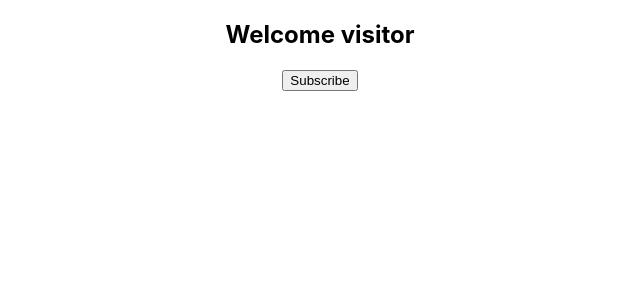
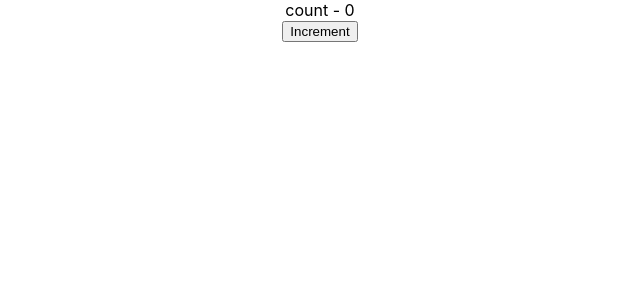
Before and after one commit to KurKestutis/First-Steps-in-React, a React (Create React App) app: page / in a window 1280 px wide. Shown: the top 300 px of the page, without its empty margins (320-960 px from the left). Built offline with nearby package versions, Linux system fonts and the light colour scheme.

Commit message:
setState change with increment

```diff
--- a/src/App.js
+++ b/src/App.js
@@ -5,12 +5,14 @@
 import Welcome from './components/Welcome'
 import Hello from './components/Hello'
 import Message from './components/Message'
+import Counter from './components/Counter';
 
 class App extends Component{
   render(){
     return (
       <div className="App">
-      <Message/>
+        <Counter/>
+      {/* <Message/> */}
 
     </div>
    );
--- /dev/null
+++ b/src/components/Counter.js
@@ -0,0 +1,37 @@
+// class component
+import React, { Component } from 'react'
+
+class Counter extends Component {
+
+    constructor(props){
+        super(props)
+
+        this.state = {
+            count : 0
+        }
+    }
+
+    increment(){
+        this.setState({
+            count:this.state.count +1
+        },
+        () => {
+            console.log('Callback value', this.state.count)
+        } )
+        console.log('Prieš "Incrysmentą": ', this.state.count)
+    }
+
+    render() {
+        return (
+            <div>
+            <div>
+                count - {this.state.count}
+                <br></br>
+                <button onClick={() => this.increment()}>Increment</button>
+            </div>
+            </div>
+        )
+    }
+}
+
+export default Counter
```
